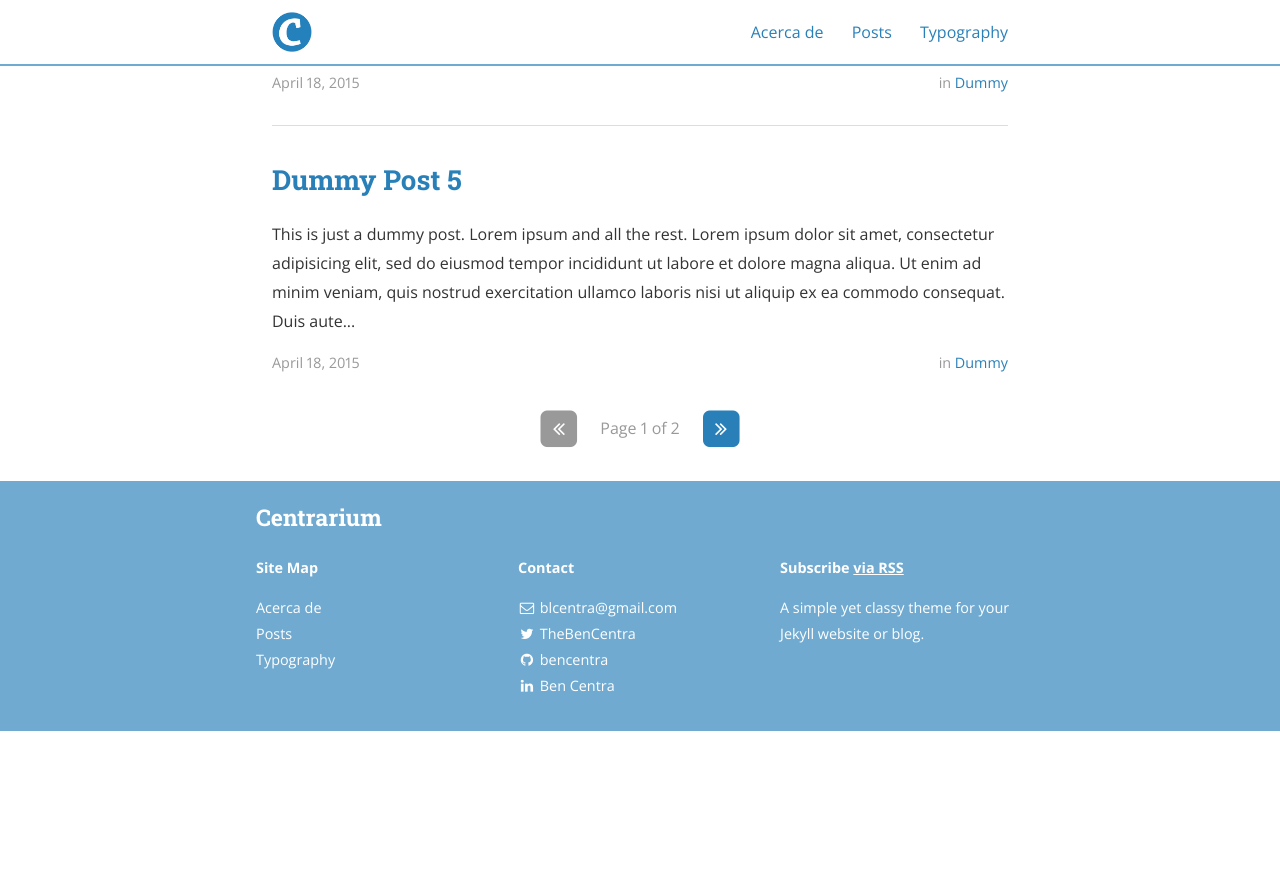
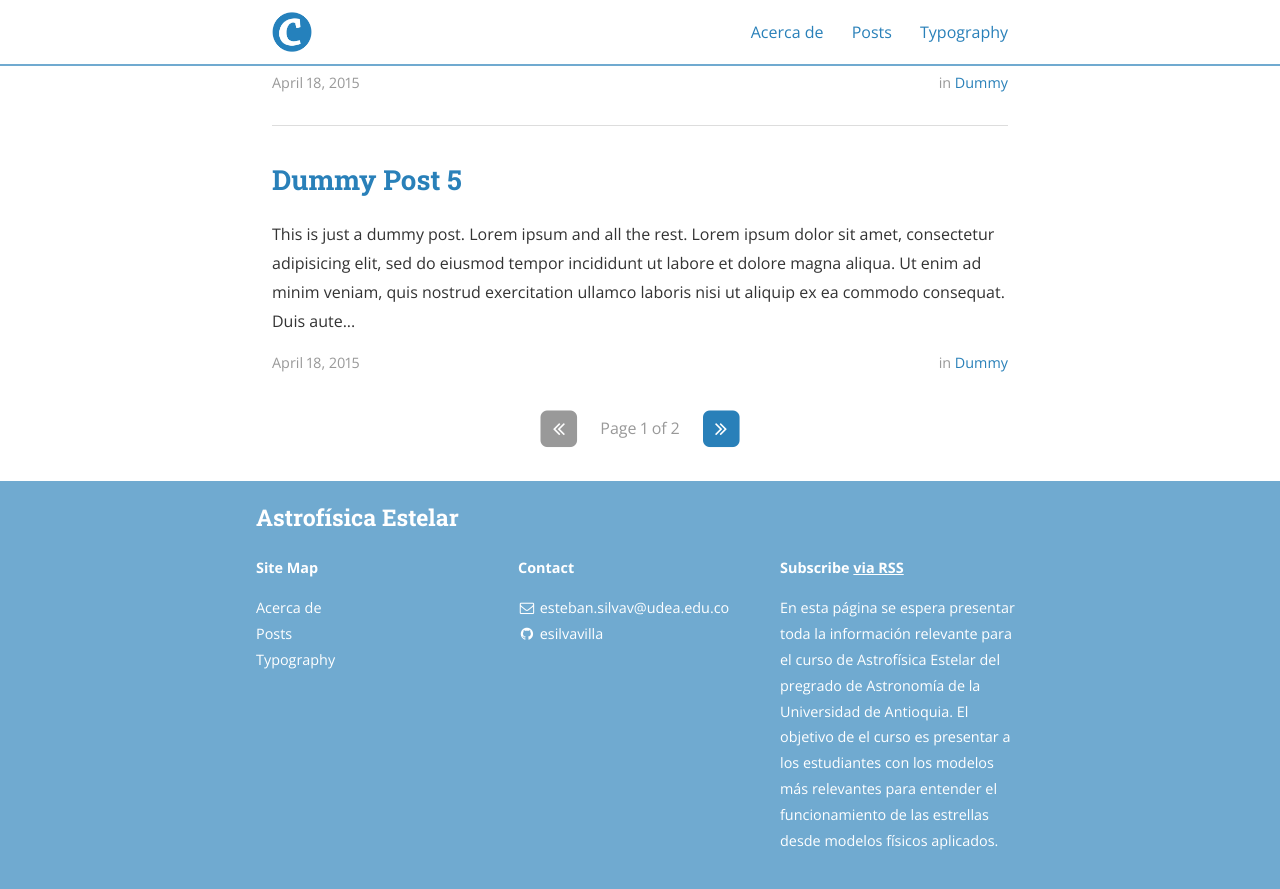
Before and after one commit to esilvavilla/EstelarWeb, a Jekyll site: the page built from index.html, in a window 1280 px wide and 900 px high, scrolled down 1444 px. Shown: the top 889 px of the window. Built offline with Jekyll 4.4.1, drawn with Linux system fonts in a browser that asks for light colours; nearby versions of some CDN libraries; the list of posts is cut into pages by our own code; before the commit the page ends 2175 px from its top, so only the background shows below that; some of the changed lines change nothing that is shown; some of the changed text lies outside the part shown.

Commit message:
actualiza conf

```diff
--- a/_config.yml
+++ b/_config.yml
@@ -9,12 +9,16 @@ exclude:
   - "/vendor/"
 
 # Site settings
-title: Centrarium
-subtitle: "A simple yet classy theme for your Jekyll website or blog"
-email: blcentra@gmail.com
-name: Ben Centra
+title: Astrofísica Estelar
+subtitle: "Página para el curso de Astrofísica Estelar de la Universidad de Antioquia, Colombia"
+email: esteban.silvav@udea.edu.co
+name: Esteban Silva-Villa
 description: >
-  A simple yet classy theme for your Jekyll website or blog.
+  En esta página se espera presentar toda la información relevante para el curso de Astrofísica
+  Estelar del pregrado de Astronomía de la Universidad de Antioquia. El objetivo de el curso es
+  presentar a los estudiantes con los modelos más relevantes para entender el funcionamiento de
+  las estrellas desde modelos físicos aplicados.
+
 # Base URL of site (i.e. /blog). It should always start with a slash,
 # and never end with a slash. Set it to a blank value if hosting at the
 # root of your server.
@@ -76,116 +80,25 @@ descriptions:
 #     desc: Follow me on Twitter            # Description to display as link title, etc
 #     share: true                           # Include in the "Share" section of posts
 social:
-  - name: Twitter
-    icon: twitter
-    username: TheBenCentra
-    url: https://twitter.com/TheBenCentra
-    desc: Follow me on Twitter
-    share: true
+#  - name: Twitter
+#    icon: twitter
+#    username: TheBenCentra
+#    url: https://twitter.com/TheBenCentra
+#    desc: Follow me on Twitter
+#    share: true
 
-  - name: Facebook
-    icon: facebook
-    username: thebencentra
-    url: ""
-    desc: Friend me on Facebook
-    share: true
+#  - name: Facebook
+#    icon: facebook
+#    username: thebencentra
+#    url: ""
+#    desc: Friend me on Facebook
+#    share: true
 
   - name: GitHub
     icon: github
-    username: bencentra
-    url: https://github.com/bencentra
+    username: esilvavilla
+    url: https://github.com/esilvavilla
     desc: Fork me on GitHub
-    share: false
-
-  - name: LinkedIn
-    icon: linkedin
-    username: Ben Centra
-    url: https://www.linkedin.com/pub/ben-centra/47/769/60a
-    desc: Connect with me on LinkedIn
-    share: true
-
-  - name: Google+
-    icon: google-plus
-    username: ""
-    url: ""
-    desc: Add me to your Circles
-    share: true
-
-  - name: YouTube
-    icon: youtube
-    username: ""
-    url: ""
-    desc: Subscribe on YouTube
-    share: false
-
-  - name: Instagram
-    icon: instagram
-    username: ""
-    url: ""
-    desc: Follow me on Instagram
-    share: false
-
-  - name: Pinterest
-    icon: pinterest
-    username: ""
-    url: ""
-    desc: Follow me on Pinterest
-    share: true
-
-  - name: SoundCloud
-    icon: soundcloud
-    username: ""
-    url: ""
-    desc: Follow me on SoundCloud
-    share: false
-
-  - name: Tumblr
-    icon: tumblr
-    username: ""
-    url: ""
-    desc: Follow me on Tumblr
-    share: false
-
-  - name: Steam
-    icon: steam
-    username: ""
-    url: ""
-    desc: Friend me on Steam
-    share: false
-
-  - name: Dribbble
-    icon: dribbble
-    username: ""
-    url: ""
-    desc: Follow me on Dribble
-    share: false
-
-  - name: Vimeo
-    icon: vimeo-square
-    username: ""
-    url: ""
-    desc: Follow me on Vimeo
-    share: false
-
-  - name: Vine
-    icon: vine
-    username: ""
-    url: ""
-    desc: Follow me on Vine
-    share: false
-
-  - name: Reddit
-    icon: reddit
-    username: ""
-    url: ""
-    desc: Share to Reddit
-    share: true
-
-  - name: "Hacker News"
-    icon: hacker-news
-    username: ""
-    url: ""
-    desc: Share to Hacker News
     share: false
 
 # Social sharing protocols
```
